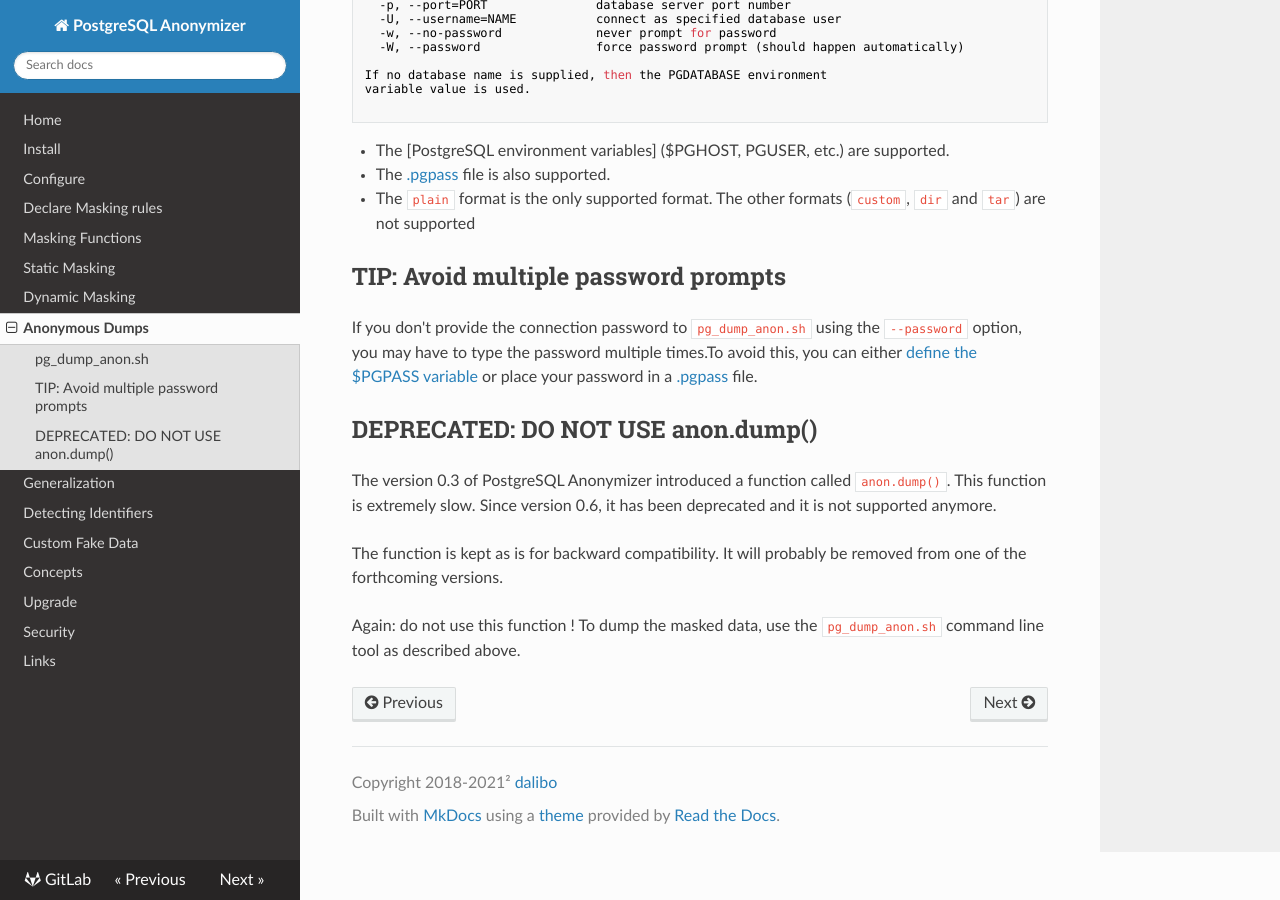
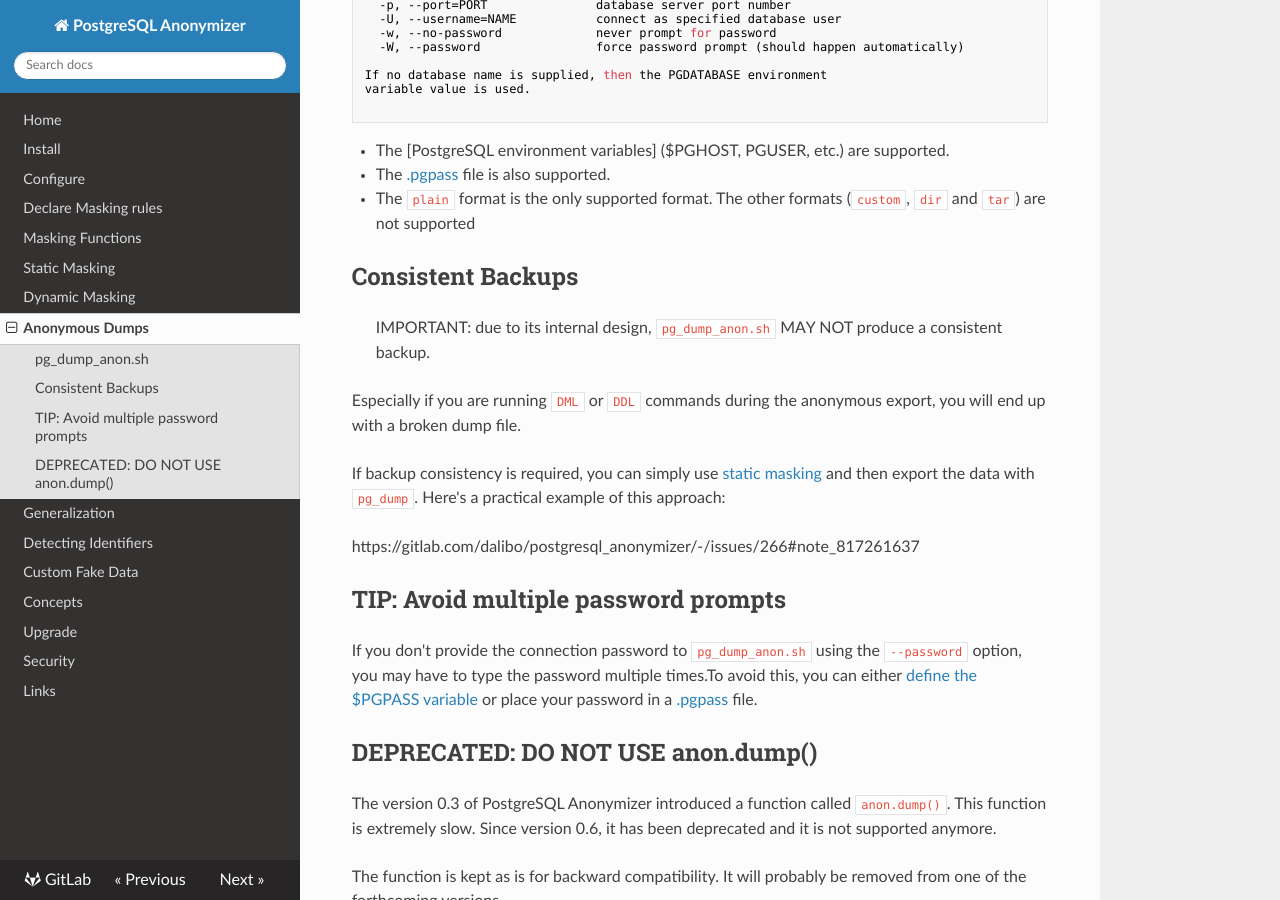
Before and after one commit to neondatabase/postgresql_anonymizer, an MkDocs documentation site: the page built from docs/anonymous_dumps.md, in a window 1280 px wide and 900 px high, scrolled down 760 px. Built offline with MkDocs 1.6.1, drawn with Linux system fonts in a browser that asks for light colours; nearby versions of some CDN libraries.

Commit message:
[doc] Warning about backups consistency

```diff
--- a/docs/anonymous_dumps.md
+++ b/docs/anonymous_dumps.md
@@ -57,6 +57,23 @@ variable value is used.
 [.pgpass]: https://www.postgresql.org/docs/current/libpq-pgpass.html
 
 
+Consistent Backups
+------------------------------------------------------------------------------
+
+> IMPORTANT: due to its internal design, `pg_dump_anon.sh` MAY NOT produce a
+> consistent backup.
+
+Especially if you are running `DML` or `DDL` commands during the anonymous export,
+you will end up with a broken dump file.
+
+If backup consistency is required, you can simply use [static masking] and then
+export the data with `pg_dump`. Here's a practical example of this approach:
+
+https://gitlab.com/dalibo/postgresql_anonymizer/-/issues/266#note_817261637
+
+[static masking]: static_masking/
+
+
 TIP: Avoid multiple password prompts
 ------------------------------------------------------------------------------
 
```
Also changed, not shown: README.md (+11 -8 lines), docs/INSTALL.md (+6 -1 lines), 2 other files.
